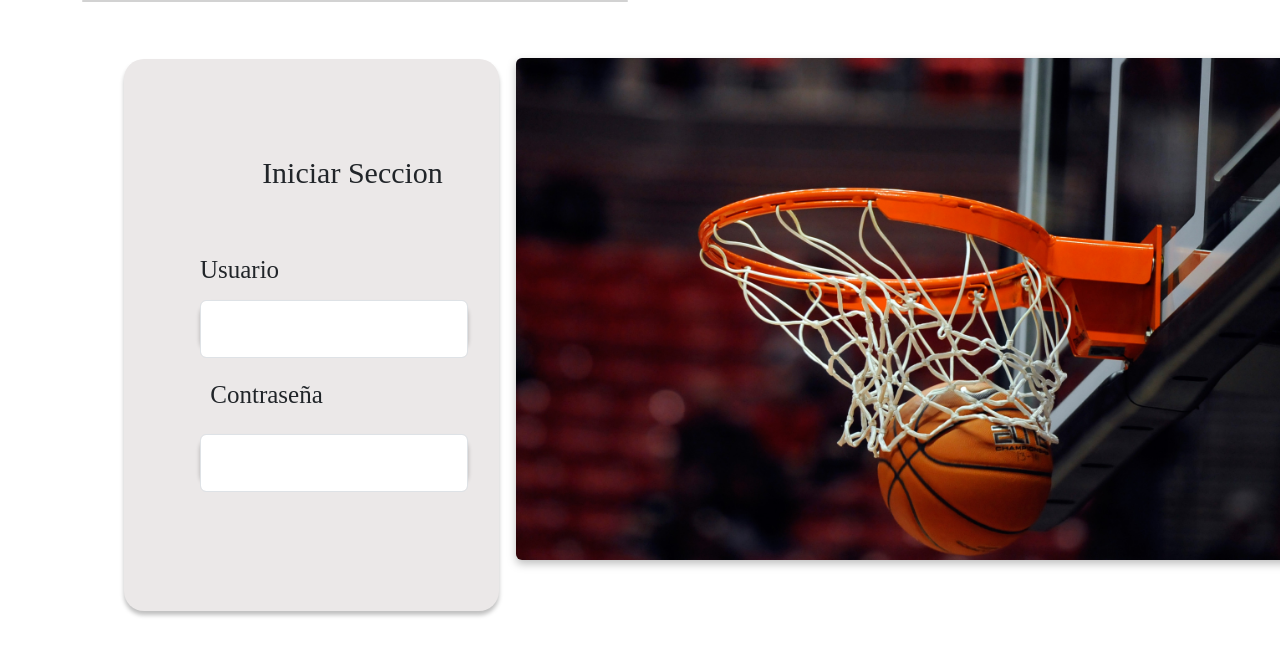
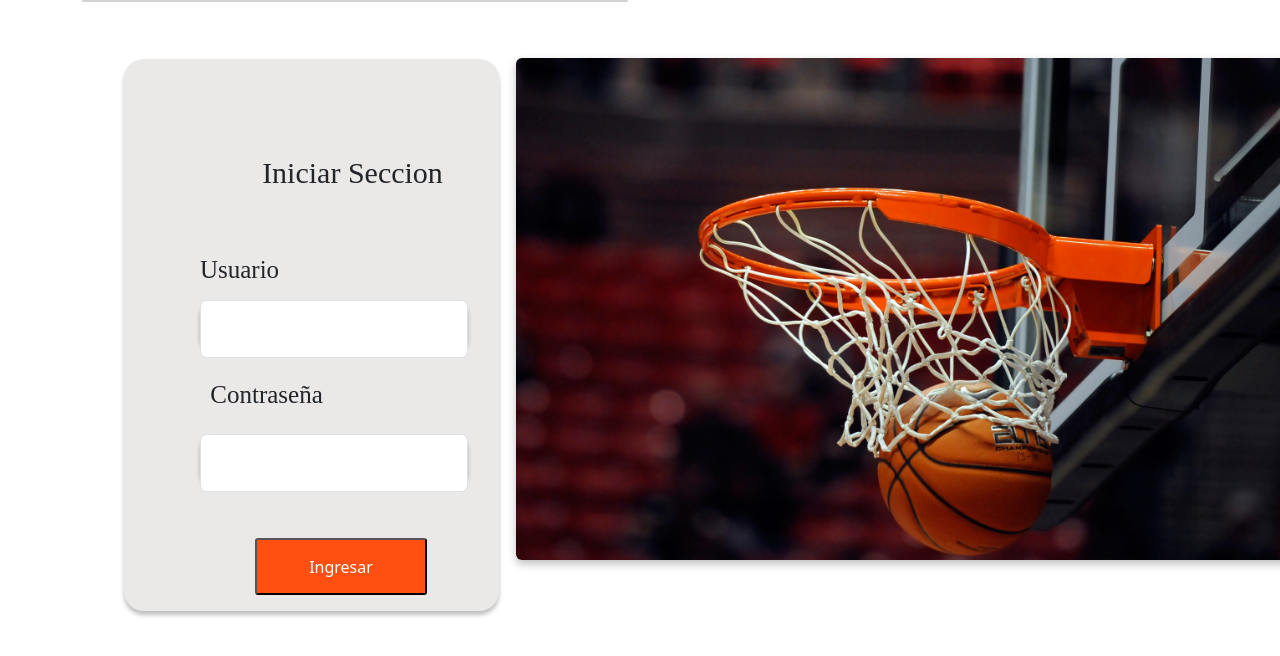
Before and after one commit to AldoSoto3003/basquetball-front, an Angular app: page / in a window 1280 px wide. Shown: the top 656 px of the page. Built offline with nearby package versions, Linux system fonts and the light colour scheme.

Commit message:
css actualizado

```diff
--- a/src/app/app.component.css
+++ b/src/app/app.component.css
@@ -48,3 +48,14 @@
   box-shadow: 0px 4px 4px rgba(0, 0, 0, 0.25);
   border-radius: 12px;
 }
+
+.botton-ingresar {
+  position: absolute;
+  width: 172px;
+  height: 57px;
+  left: 131px;
+  top: 479px;
+
+  background: #FF4F11;
+  border-radius: 3px;
+}
--- a/src/app/app.component.html
+++ b/src/app/app.component.html
@@ -51,6 +51,8 @@
               <input type="password" class="form-control" id="floatingPassword" placeholder="Password">
             </div>
           </h1>
+          <button class="botton-ingresar" style="color: white;">Ingresar
+          </button>
 
 
         </div>
```
